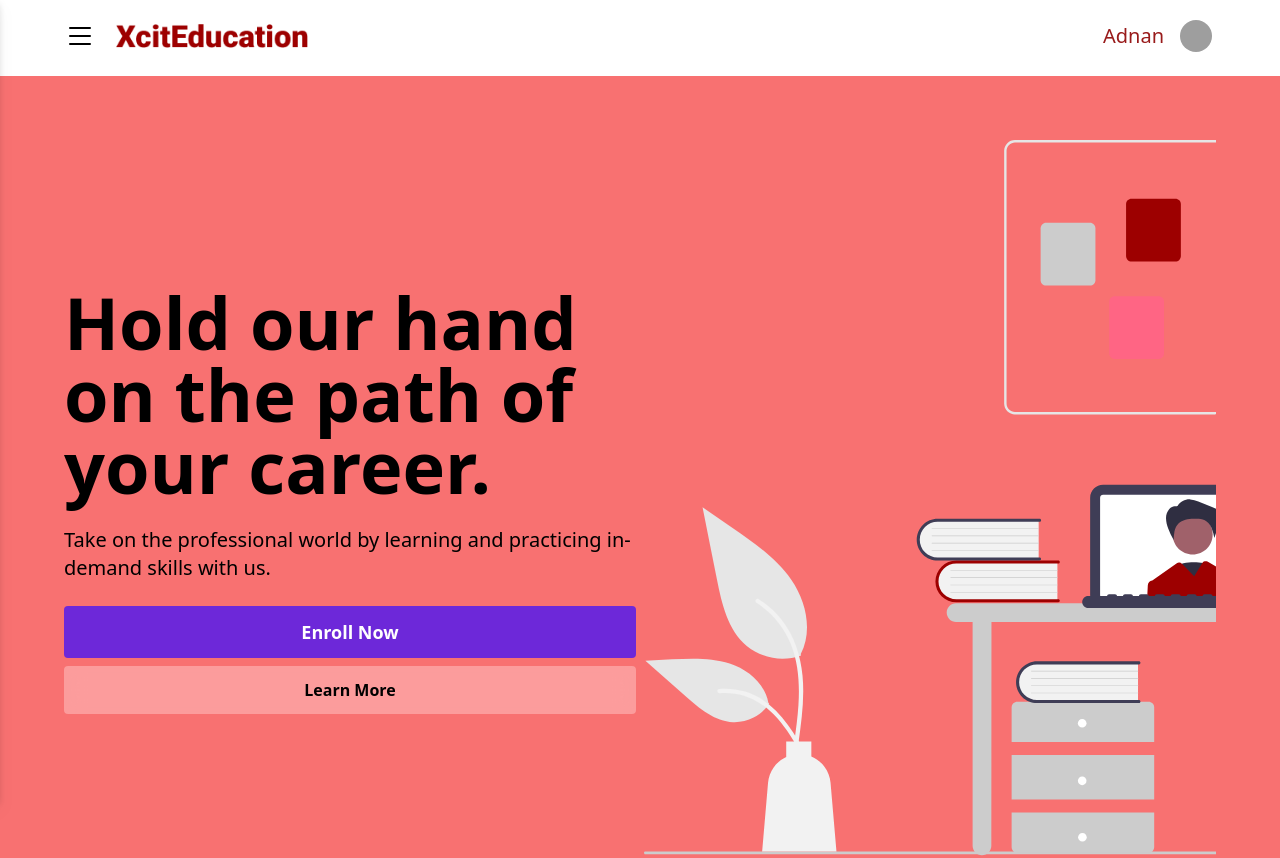
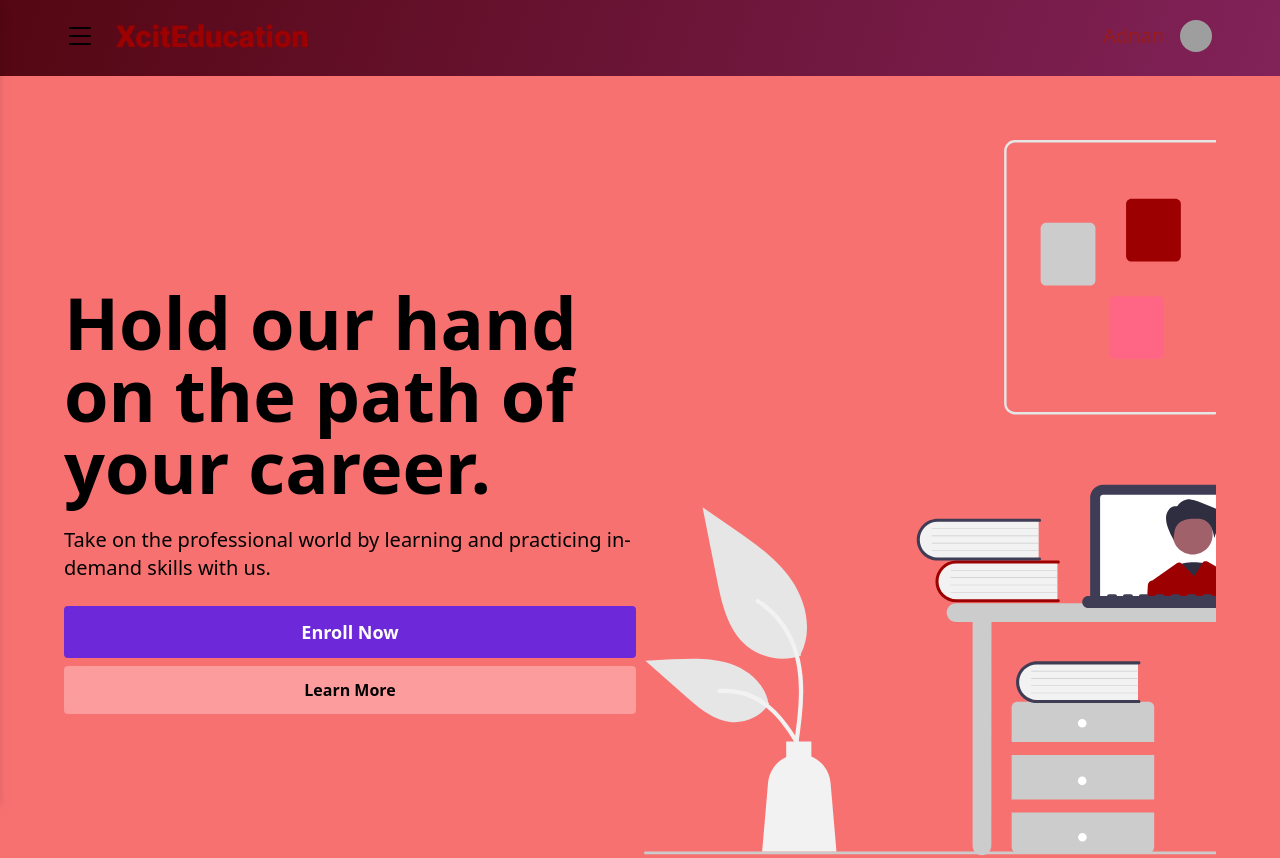
Before and after one commit to devjs1000/course-hub, a React (Vite) app: page / in a window 1280 px wide. Shown: the top 858 px of the page. Built offline with nearby package versions, Linux system fonts and the light colour scheme; no server answers; grey boxes are pictures that could not be loaded.

Commit message:
new color added in root

```diff
--- a/src/styles/global.css
+++ b/src/styles/global.css
@@ -1,9 +1,14 @@
 :root {
 	--color-primary-dark: #9d0000;
+	--color-primary-light: #d94749;
 }
 
 html {
 	scroll-behavior: smooth;
+}
+
+body {
+	background: linear-gradient(107.72deg, #490000 -16.77%, #b13fa5 138.29%);
 }
 
 .section-hero::before {
```
